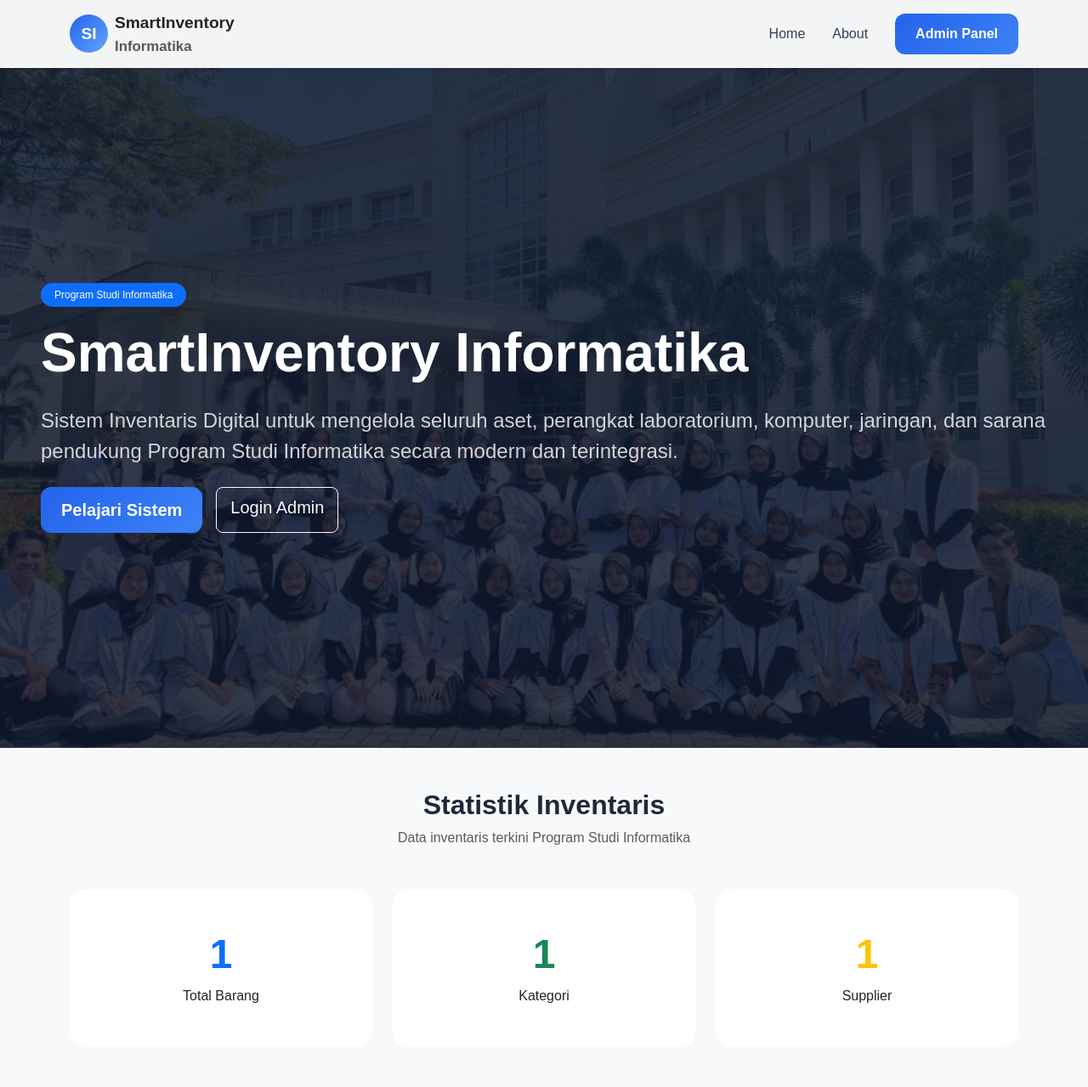
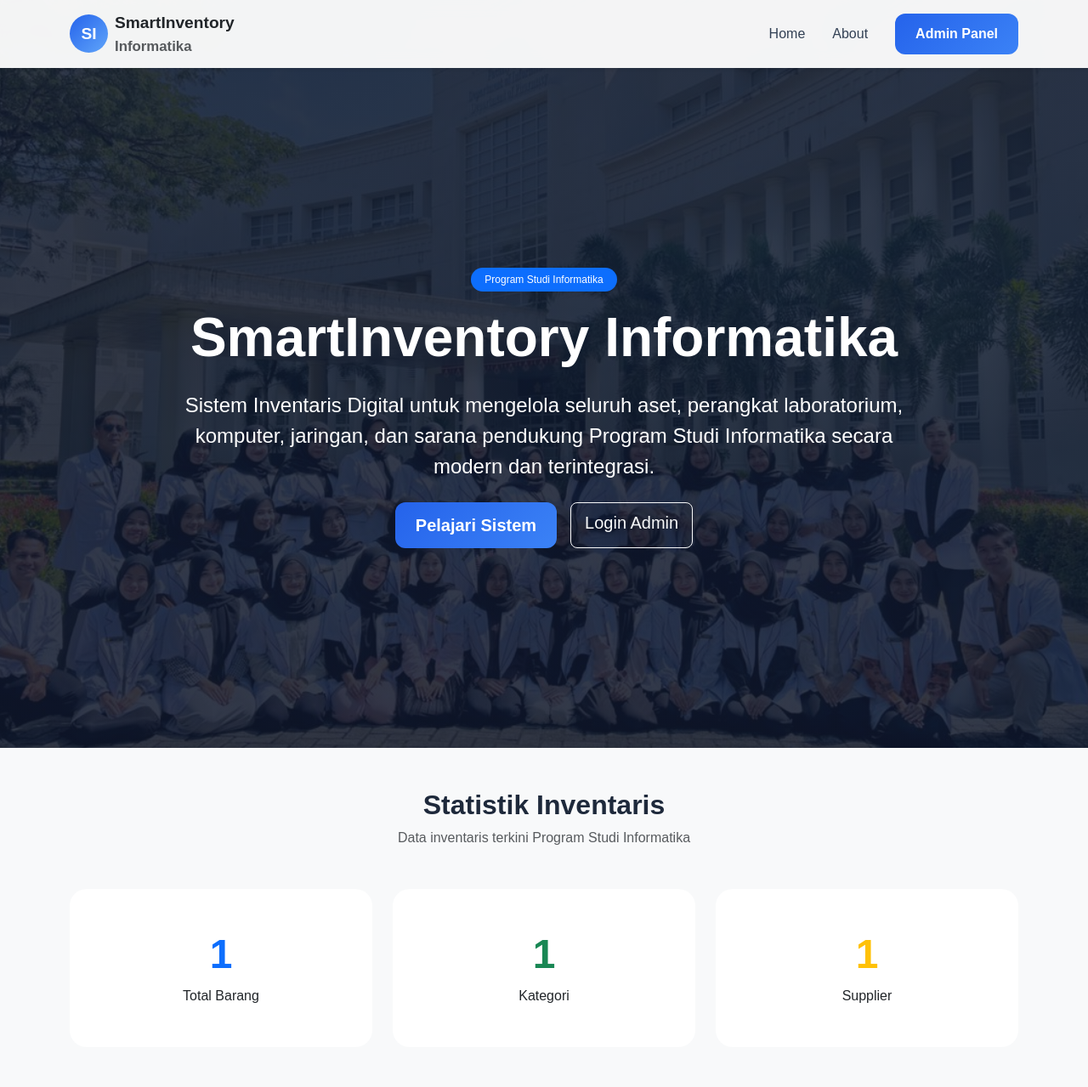
Before and after one commit to Maulizar1504/Inventaris_UAS_PPL, a Django app: page / in a window 1280 px wide. Shown: the top 1279 px of the page at 85% size. Run offline with Django 5.2, Linux system fonts and the light colour scheme; data comes from the database, SQL or seed files in the repository.

Commit message:
Center hero text and constrain width for landing page

```diff
--- a/inventory/templates/public/home.html
+++ b/inventory/templates/public/home.html
@@ -10,11 +10,12 @@
 
     <div class="container-fluid px-5">
 
-        <div class="row align-items-center min-vh-100">
 
-            <div class="col-12">
+        <div class="row min-vh-100">
+            <div class="col-12 d-flex align-items-center justify-content-center">
+                <div class="text-center mx-auto" style="max-width:900px;">
 
-                <span class="badge bg-primary px-3 py-2 mb-3">
+                    <span class="badge bg-primary px-3 py-2 mb-3 d-inline-block">
 
                         Program Studi Informatika
 
@@ -26,13 +27,13 @@
 
                     </h1>
 
-                <p class="lead mb-4 fs-4">
+                    <p class="lead mb-4 fs-4 text-white">
 
                         Sistem Inventaris Digital untuk mengelola seluruh aset, perangkat laboratorium, komputer, jaringan, dan sarana pendukung Program Studi Informatika secara modern dan terintegrasi.
 
                     </p>
 
-                <div class="d-flex gap-3 flex-wrap">
+                    <div class="d-flex gap-3 flex-wrap justify-content-center">
 
                         <a
                             href="/about/"
@@ -51,7 +52,7 @@
                     </div>
 
                 </div>
-
+            </div>
         </div>
 
     </div>
```
Lines whose indentation alone changed are shown as unchanged.
